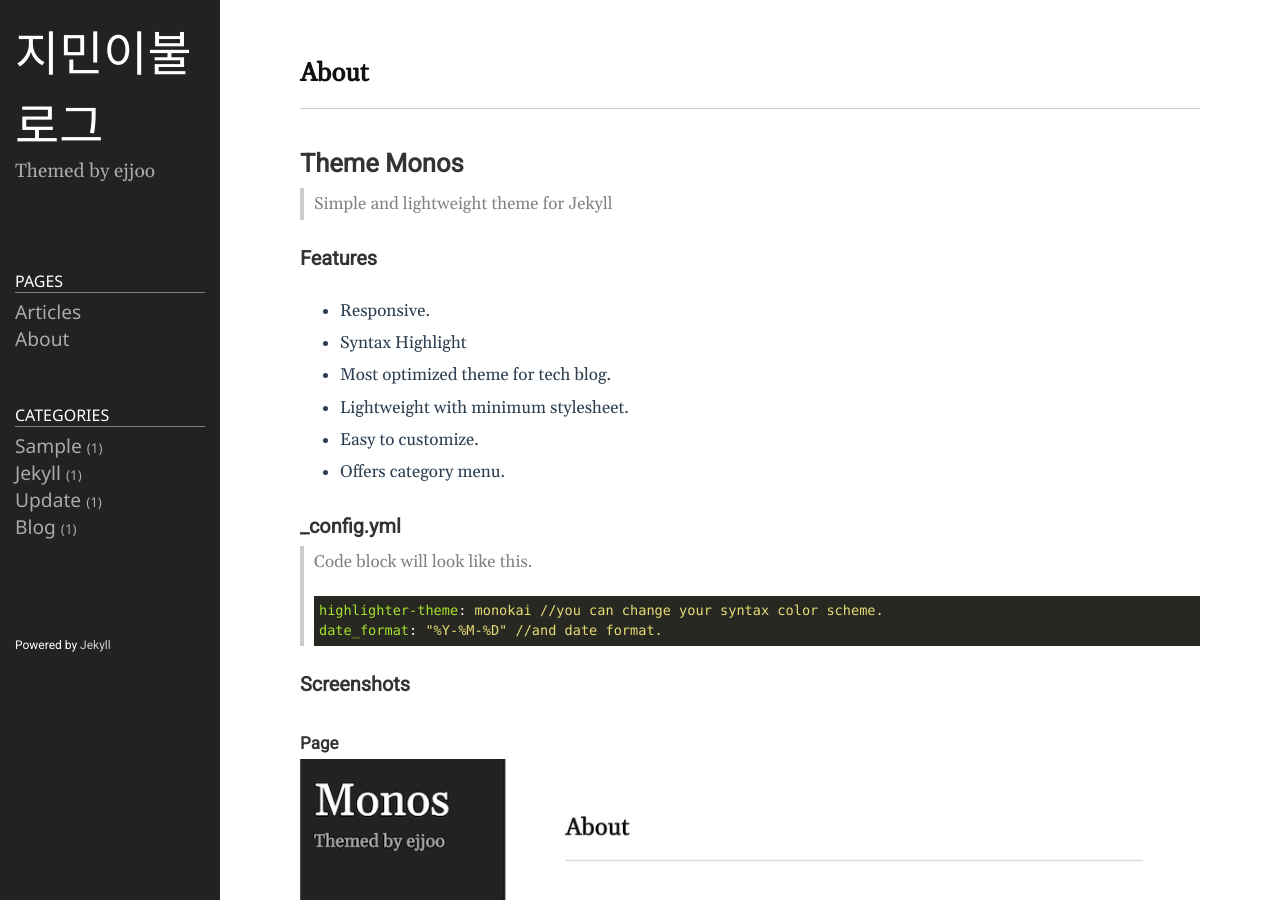
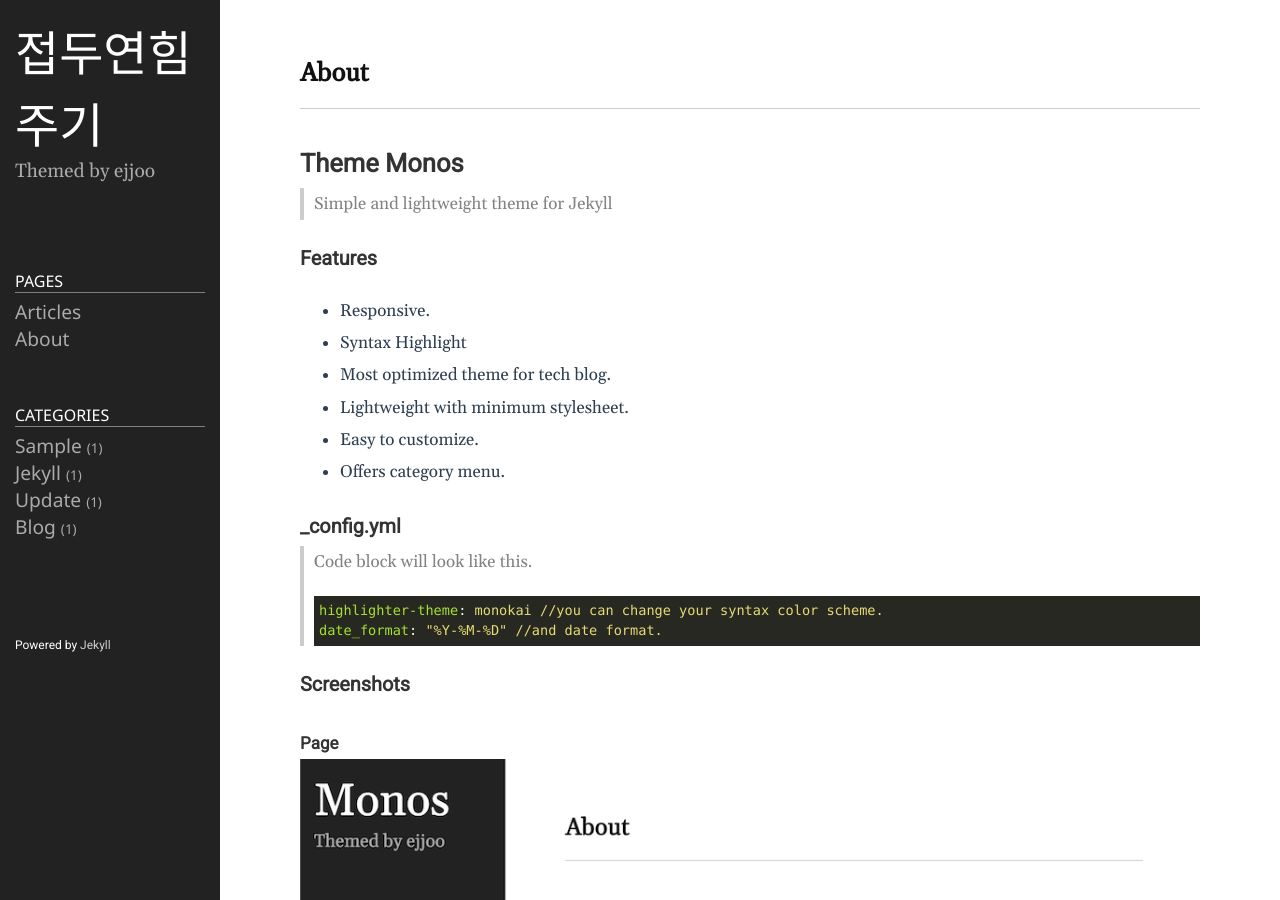
Before and after one commit to mingdul/mingdul.github.io, a Jekyll site: the page built from README copy.md, in a window 1280 px wide and 900 px high. Built offline with Jekyll 4.4.1, drawn with Linux system fonts in a browser that asks for light colours.

Commit message:
blog_setting

```diff
--- a/_config.yml
+++ b/_config.yml
@@ -18,13 +18,13 @@
 # You can create any custom variable you would like, and they will be accessible
 # in the templates via {{ site.myvariable }}.
 
-title: 지민이불로그
-email: ejjoo7994@gmail.com
+title: 접두연힘주기
+email: jmjang2122@gmail.com
 description: >- # this means to ignore newlines until "baseurl:"
   Themed by ejjoo
 # baseurl: "/" # the subpath of your site, e.g. /blog
 # url: "http://ejjoo.github.io" # the base hostname & protocol for your site, e.g. http://example.com
-github_username: ejjoo
+github_username: mingdul
 highlighter: rouge
 svg:
   optimize: true
```
